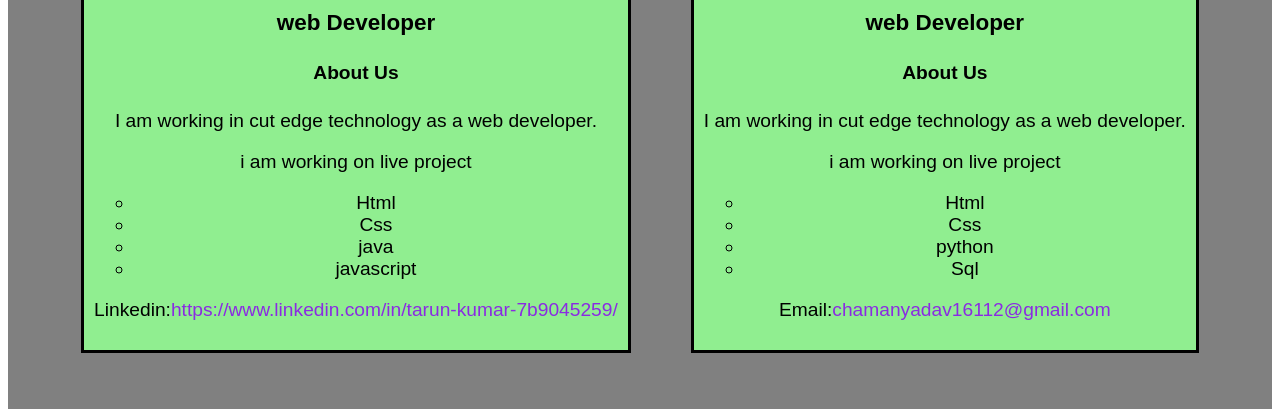
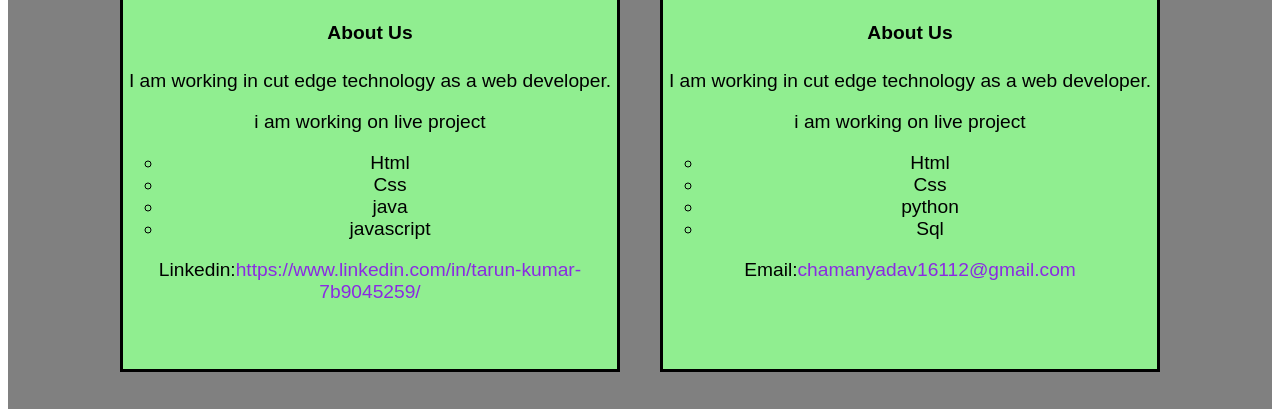
Before and after one commit to Tarunkumar292/flexbox, a plain HTML site: page index.html in a window 1280 px wide. Shown: the part 156-565 px from the top of the page. Drawn offline with Linux system fonts and the light colour scheme.

Commit message:
flex basis use

```diff
--- a/style.css
+++ b/style.css
@@ -2,22 +2,23 @@
     background-color: gray;
     display: flex;
     flex-wrap: wrap;
-    gap: 20px;
-    padding: 30px;
     justify-content: center;
+    padding: auto;
+    margin: auto;
 
 }
 
 .flex>div {
     background-color: lightgreen;
-    padding: 10px;
-    margin: 20px;
+    flex-basis: 500px;
+    height: 500px;
     display: inline-block;
     font-size: larger;
     font-family: Arial, Helvetica, sans-serif;
     border: 3px solid black;
     text-align: center;
     box-sizing: border-box;
+    margin: 20px;
 
 }
 
```
